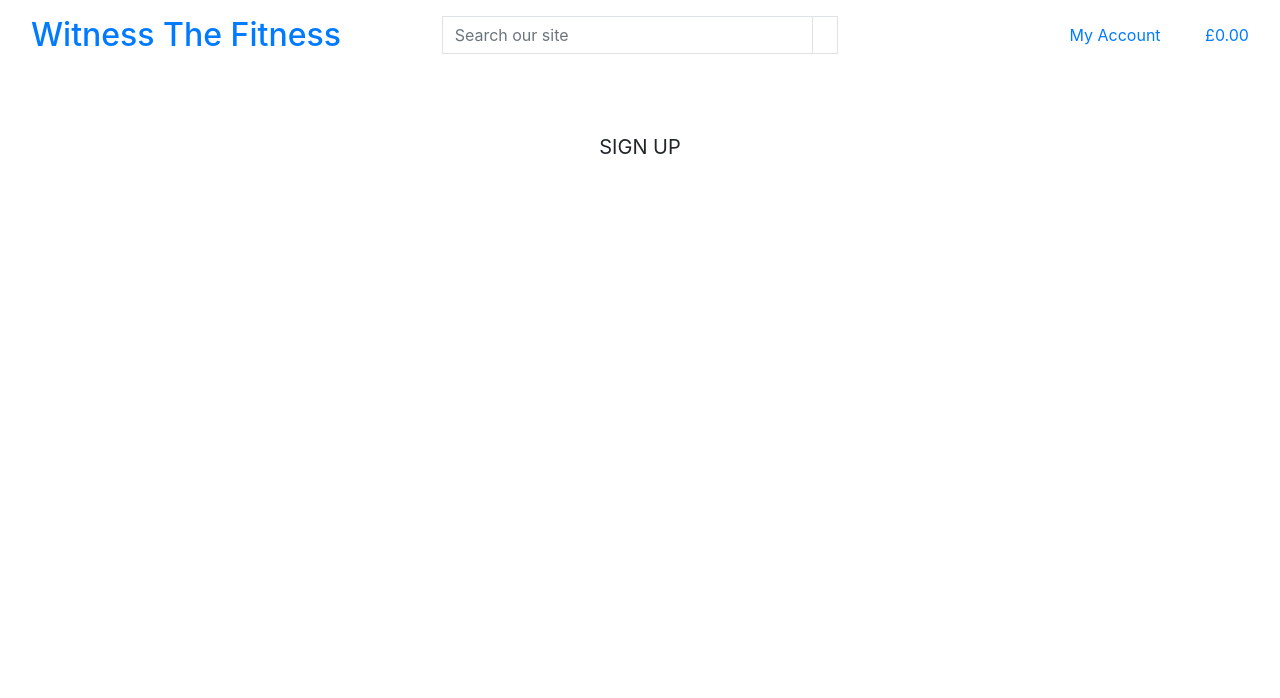
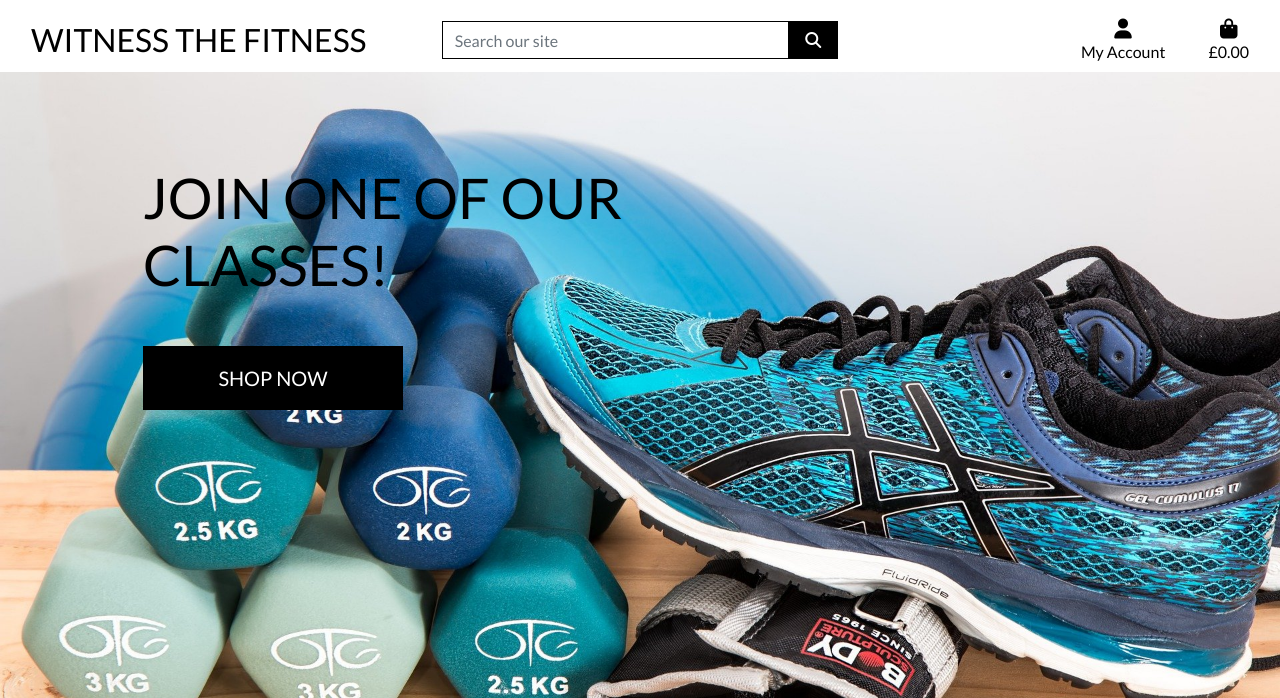
Before and after one commit to anthonyjn08/witness-the-fitness-old, a Django app: page / in a window 1280 px wide. Shown: the top 698 px of the page. Run offline with Django 3.2, Linux system fonts and the light colour scheme; some libraries are stand-ins or nearby versions.

Commit message:
Completed homepage functionality

```diff
--- a/home/templates/home/index.html
+++ b/home/templates/home/index.html
@@ -11,14 +11,14 @@
 
 {% block content %}
     <div class="container h-100">
-        <div class="row h-100 justify-content-center">
-            <div class="col my-auto text-center">
-                <h1 class="display-4">
+        <div class="row h-100">
+            <div class="col-7 col-md-6 my-auto">
+                <h1 class="display-4 logo-font text-black">
                     Join one of our classes!
                 </h1>
                 <div class="my-5">
                     <h4>
-                        <a href="" class="join-btn btn btn-lg rounded-0 text-uppercase py-3">Sign Up</a>
+                        <a href="" class="shop-now-button btn btn-lg rounded-0 text-uppercase py-3">Shop Now</a>
                     </h4>
                 </div>
             </div>
--- a/static/css/base.css
+++ b/static/css/base.css
@@ -18,3 +18,64 @@ body {
     height: 1.5rem;
     width: 1.5rem;
 }
+
+.logo-font {
+    text-transform: uppercase;
+}
+
+.main-logo-link {
+    width: fit-content;
+}
+
+.shop-now-button {
+    background: black;
+    color: white;
+    min-width: 260px;
+}
+
+.btn-black {
+    background: black;
+    color: white;
+}
+
+.shop-now-button:hover,
+.shop-now-button:active,
+.shop-now-button:focus,
+.btn-black:hover,
+.btn-black:active,
+.btn-black:focus {
+    background: #222;
+    color: white;
+}
+
+.text-black {
+    color: #000 !important;
+}
+
+.border-black {
+    border: 1px solid black !important;
+}
+
+/* -------------------------------- Media Queries */
+
+/* Slightly larger container on xl screens */
+@media (min-width: 1200px) {
+    .container {
+        max-width: 80%;
+    }
+}
+
+/* fixed top navbar only on medium and up */
+@media (min-width: 992px) {
+    .fixed-top-desktop-only {
+        position: fixed;
+        top: 0;
+        right: 0;
+        left: 0;
+        z-index: 1030;
+    }
+
+    .header-container {
+        padding-top: 164px;
+    }
+}
--- a/templates/base.html
+++ b/templates/base.html
@@ -15,12 +15,15 @@
 
         {% block corecss %}
             <link rel="stylesheet" href="https://cdn.jsdelivr.net/npm/bootstrap@4.6.2/dist/css/bootstrap.min.css" integrity="sha384-xOolHFLEh07PJGoPkLv1IbcEPTNtaed2xpHsD9ESMhqIYd0nLMwNLD69Npy4HI+N" crossorigin="anonymous">
+            <link href="https://fonts.googleapis.com/css2?family=Lato&display=swap" rel="stylesheet">
+            <link rel="stylesheet" href="{% static 'css/base.css' %}">
         {% endblock %}
 
         {% block extra_css %}
         {% endblock %}
 
         {% block corejs %}
+            <script src="https://kit.fontawesome.com/856f01c682.js" crossorigin="anonymous"></script>
             <script src="https://cdn.jsdelivr.net/npm/jquery@3.5.1/dist/jquery.slim.min.js" integrity="sha384-DfXdz2htPH0lsSSs5nCTpuj/zy4C+OGpamoFVy38MVBnE+IbbVYUew+OrCXaRkfj" crossorigin="anonymous"></script>
             <script src="https://cdn.jsdelivr.net/npm/popper.js@1.16.1/dist/umd/popper.min.js" integrity="sha384-9/reFTGAW83EW2RDu2S0VKaIzap3H66lZH81PoYlFhbGU+6BZp6G7niu735Sk7lN" crossorigin="anonymous"></script>
             <script src="https://cdn.jsdelivr.net/npm/bootstrap@4.6.2/dist/js/bootstrap.min.js" integrity="sha384-+sLIOodYLS7CIrQpBjl+C7nPvqq+FbNUBDunl/OZv93DB7Ln/533i8e/mZXLi/P+" crossorigin="anonymous"></script>
--- a/witness_the_fitness/settings.py
+++ b/witness_the_fitness/settings.py
@@ -148,6 +148,10 @@ USE_TZ = True
 # https://docs.djangoproject.com/en/3.2/howto/static-files/
 
 STATIC_URL = '/static/'
+STATICFILES_DIRS = (os.path.join(BASE_DIR, 'static'),)
+
+MEDIA_URL = '/media/'
+MEDIA_ROOT = os.path.join(BASE_DIR, 'media')
 
 # Default primary key field type
 # https://docs.djangoproject.com/en/3.2/ref/settings/#default-auto-field
--- a/witness_the_fitness/urls.py
+++ b/witness_the_fitness/urls.py
@@ -15,9 +15,11 @@ Including another URLconf
 """
 from django.contrib import admin
 from django.urls import path, include
+from django.conf import settings
+from django.conf.urls.static import static
 
 urlpatterns = [
     path('admin/', admin.site.urls),
     path('accounts/', include('allauth.urls')),
     path('', include('home.urls')),
-]
+] + static(settings.MEDIA_URL, document_root=settings.MEDIA_ROOT)
```
